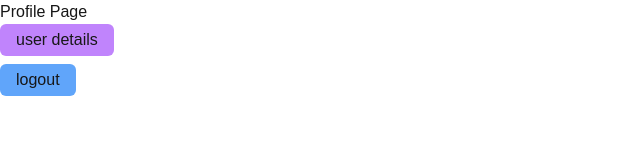
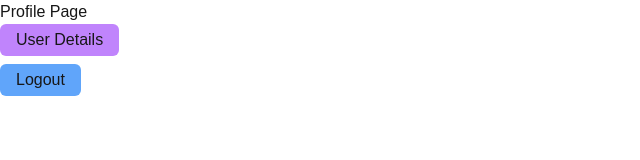
Before and after one commit to Prayash-Rana/freecodeNextjs, a Next.js app: page /profile in a window 1280 px wide. Shown: the top 160 px of the page, without its empty margins (0-640 px from the left). Built offline with nearby package versions, Linux system fonts and the light colour scheme.

Commit message:
small problems solved

```diff
--- a/src/app/api/users/userDetails/route.ts
+++ b/src/app/api/users/userDetails/route.ts
@@ -5,9 +5,11 @@ import { NextRequest, NextResponse } from "next/server";
 
 connect(); // Ensure this is properly configured for reuse.
 
-export async function GET(request: NextRequest) {
+export async function GET(request: NextRequest,{params}: any) {
   try {
     const userId = await getDataFromToken(request);
+    //const userId = params.id; // Get the user ID from the route params
+
 
     const user = await User.findOne({ _id: userId }).select("-password");
 
--- a/src/app/login/page.tsx
+++ b/src/app/login/page.tsx
@@ -33,7 +33,7 @@ const LoginPage = () => {
       if (response.status === 200) {
         toast.success("Login successful!");
         setUser({ email: "", password: "" }); // Reset form
-        router.push("/"); // Redirect to dashboard or desired route
+        router.push("/profile"); // Redirect to dashboard or desired route
       }
     } catch (error: any) {
       console.error("Login failed:", error);
--- a/src/app/profile/[id]/page.tsx
+++ b/src/app/profile/[id]/page.tsx
@@ -1,11 +1,16 @@
-import React from 'react'
+"use client";
 
-const ProfilePage= ({params}: any) => {
+import { useParams } from 'next/navigation';
+
+const ProfilePage = () => {
+  const params = useParams(); // Access route parameters
+
   return (
-    <div className='min-h-screen justify-center items-center flex'>
-      profile page with id <span className='p-2 mx-2 bg-orange-400 rounded-lg'>{params.id}</span>
+    <div className='min-h-screen flex justify-center items-center'>
+      Profile page with id{' '}
+      <span className='p-2 mx-2 bg-orange-400 rounded-lg'>{params.id}</span>
     </div>
-  )
-}
+  );
+};
 
-export default ProfilePage
+export default ProfilePage;
--- a/src/app/profile/page.tsx
+++ b/src/app/profile/page.tsx
@@ -1,52 +1,54 @@
-"use client"
+"use client";
 import axios from "axios";
 import toast, { Toaster } from "react-hot-toast";
 
-
-import React, { useState } from 'react'
+import React, { useState } from 'react';
 import { useRouter } from "next/navigation";
-import { NextResponse } from "next/server";
 import Link from "next/link";
 
-const page = () => {
+const Page = () => {
   const router = useRouter();
-  const [data,setData] = useState("nothing");
+  const [data, setData] = useState("nothing");
 
-  const handleLogout = async()=> {
+  const handleLogout = async () => {
     try {
       await axios.get("/api/users/logout");
-      toast.success("logout successfully");
-      router.push("/login")
+      toast.success("Logout successful");
+      router.push("/login");
     } catch (error: any) {
-        console.log(error.message);
-        toast.error(error.message)
+      console.log(error.message);
+      toast.error(error.message || "Logout failed");
     }
-  }
 
-  const handleGetDetails = async() => {
+
+  };
+
+  const handleGetDetails = async () => {
     try {
       const res = await axios.get("/api/users/userDetails");
       console.log(res.data);
       const userId = res.data.data._id;
       setData(userId);
       router.push(`/profile/${userId}`);
-    } catch (error:any) {
-      console.log(error.message)
+    } catch (error: any) {
+      console.log(error.message);
+      toast.error("Failed to retrieve user details");
+    }
+  };
 
-    }
-  }
   return (
     <div>
-      <p>Profile Page </p>
 
+      <p>Profile Page</p>
+      <button onClick={handleGetDetails} className="bg-purple-400 px-4 py-1 rounded-md">
+        User Details
+      </button>
+      <br />
+      <button onClick={handleLogout} className="bg-blue-400 my-2 px-4 py-1 rounded-md">
+        Logout
+      </button>
+    </div>
+  );
+};
 
-
-
-      <button onClick={handleGetDetails} className="bg-purple-400 px-4 py-1 rounded-md">user details</button>
-      <br />
-      <button onClick={handleLogout} className='bg-blue-400 my-2 px-4 py-1 rounded-md'>logout</button>
-    </div>
-  )
-}
-
-export default page
+export default Page;
--- a/src/middleware.ts
+++ b/src/middleware.ts
@@ -4,7 +4,7 @@ import type { NextRequest } from 'next/server'
 // This function can be marked `async` if using `await` inside
 export function middleware(request: NextRequest) {
   const path = request.nextUrl.pathname ;
-  const isPublicPath = path === '/login' || path === '/signup' || path === '/verifyEmail';
+  const isPublicPath = path === '/login' || path === '/signup' || path === '/verifyEmail' || path ==='/forgetPassword';
 
   const token =  request.cookies.get("token")?.value || "";
 
@@ -20,5 +20,5 @@ export function middleware(request: NextRequest) {
 
 // See "Matching Paths" below to learn more
 export const config = {
-  matcher: ['/','/profile/:path*','/login','/signup','/verifyEmail'],
+  matcher: ['/','/profile/:path*','/login','/signup','/verifyEmail','/forgetPassword'],
 }
```
Also changed, not shown: 1 other file (tests, documents, lock files or other folders).
